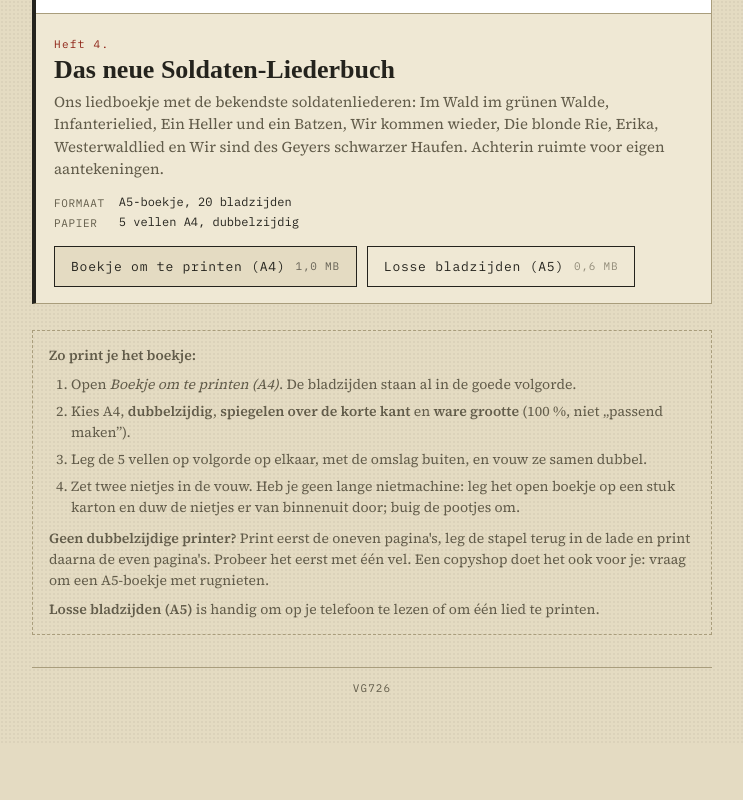
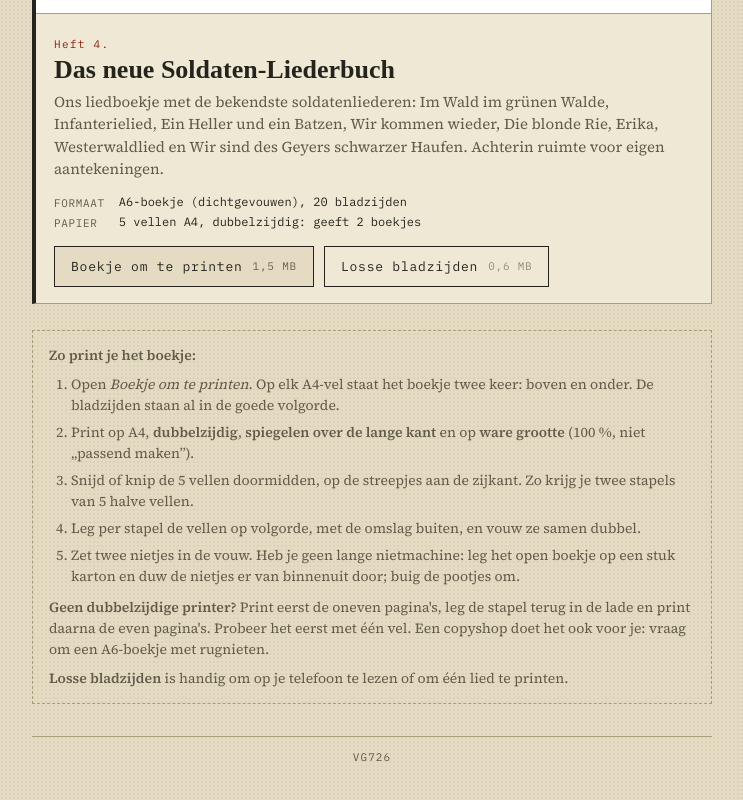
Before and after one commit to GrenBurg/VG726, a plain HTML site: page downloads/drukwerken/index.html in a window 1280 px wide. Shown: the part 848-1648 px from the top of the page, without its empty margins (268-1011 px from the left). Before the commit the page ends 1593 px from the top, so only its background shows below. Drawn offline with Linux system fonts and the light colour scheme; a web font is replaced by a local one.

Commit message:
Liederbuch: A6-boekje, 2 per A4 (met snij- en vouwstreepjes); printinstructie aangepast
Co-Authored-By: Claude Opus 5.5 <noreply@anthropic.com>
Claude-Session: https://claude.ai/code/session_01BgLh75aM49mdbPXAc1Jdvr

```diff
--- a/downloads/drukwerken/index.html
+++ b/downloads/drukwerken/index.html
@@ -94,15 +94,15 @@
         <h2 class="title">Das neue Soldaten-Liederbuch</h2>
         <p class="desc" data-i18n>Ons liedboekje met de bekendste soldatenliederen: Im Wald im grünen Walde, Infanterielied, Ein Heller und ein Batzen, Wir kommen wieder, Die blonde Rie, Erika, Westerwaldlied en Wir sind des Geyers schwarzer Haufen. Achterin ruimte voor eigen aantekeningen.</p>
         <dl>
-          <dt data-i18n>Formaat</dt><dd data-i18n>A5-boekje, 20 bladzijden</dd>
-          <dt data-i18n>Papier</dt><dd data-i18n>5 vellen A4, dubbelzijdig</dd>
+          <dt data-i18n>Formaat</dt><dd data-i18n>A6-boekje (dichtgevouwen), 20 bladzijden</dd>
+          <dt data-i18n>Papier</dt><dd data-i18n>5 vellen A4, dubbelzijdig: geeft 2 boekjes</dd>
         </dl>
         <div class="dls">
-          <a class="dl" href="soldaten-liederbuch-boekje-a4.pdf" download>
-            <span data-i18n>Boekje om te printen (A4)</span> <span class="sz">1,0 MB</span>
+          <a class="dl" href="soldaten-liederbuch-boekje-a6.pdf" download>
+            <span data-i18n>Boekje om te printen</span> <span class="sz">1,5 MB</span>
           </a>
           <a class="dl ghost" href="soldaten-liederbuch-a5.pdf" download>
-            <span data-i18n>Losse bladzijden (A5)</span> <span class="sz">0,6 MB</span>
+            <span data-i18n>Losse bladzijden</span> <span class="sz">0,6 MB</span>
           </a>
         </div>
       </div>
@@ -111,13 +111,14 @@
     <div class="note">
       <p data-i18n><strong>Zo print je het boekje:</strong></p>
       <ol class="steps">
-        <li data-i18n>Open <em>Boekje om te printen (A4)</em>. De bladzijden staan al in de goede volgorde.</li>
-        <li data-i18n>Kies A4, <strong>dubbelzijdig</strong>, <strong>spiegelen over de korte kant</strong> en <strong>ware grootte</strong> (100 %, niet „passend maken”).</li>
-        <li data-i18n>Leg de 5 vellen op volgorde op elkaar, met de omslag buiten, en vouw ze samen dubbel.</li>
+        <li data-i18n>Open <em>Boekje om te printen</em>. Op elk A4-vel staat het boekje twee keer: boven en onder. De bladzijden staan al in de goede volgorde.</li>
+        <li data-i18n>Print op A4, <strong>dubbelzijdig</strong>, <strong>spiegelen over de lange kant</strong> en op <strong>ware grootte</strong> (100 %, niet „passend maken”).</li>
+        <li data-i18n>Snijd of knip de 5 vellen doormidden, op de streepjes aan de zijkant. Zo krijg je twee stapels van 5 halve vellen.</li>
+        <li data-i18n>Leg per stapel de vellen op volgorde, met de omslag buiten, en vouw ze samen dubbel.</li>
         <li data-i18n>Zet twee nietjes in de vouw. Heb je geen lange nietmachine: leg het open boekje op een stuk karton en duw de nietjes er van binnenuit door; buig de pootjes om.</li>
       </ol>
-      <p data-i18n><strong>Geen dubbelzijdige printer?</strong> Print eerst de oneven pagina's, leg de stapel terug in de lade en print daarna de even pagina's. Probeer het eerst met één vel. Een copyshop doet het ook voor je: vraag om een A5-boekje met rugnieten.</p>
-      <p data-i18n><strong>Losse bladzijden (A5)</strong> is handig om op je telefoon te lezen of om één lied te printen.</p>
+      <p data-i18n><strong>Geen dubbelzijdige printer?</strong> Print eerst de oneven pagina's, leg de stapel terug in de lade en print daarna de even pagina's. Probeer het eerst met één vel. Een copyshop doet het ook voor je: vraag om een A6-boekje met rugnieten.</p>
+      <p data-i18n><strong>Losse bladzijden</strong> is handig om op je telefoon te lezen of om één lied te printen.</p>
     </div>
   </main>
 
--- a/downloads/vertalingen.js
+++ b/downloads/vertalingen.js
@@ -83,18 +83,19 @@ VG726.add({
   "Boekjes voor de groep, klaar om af te drukken.": "Hefte für die Gruppe, fertig zum Ausdrucken.",
   "Omslag van Das neue Soldaten-Liederbuch: twee zingende soldaten op een blauwe achtergrond.": "Umschlag von Das neue Soldaten-Liederbuch: zwei singende Soldaten auf blauem Grund.",
   "Ons liedboekje met de bekendste soldatenliederen: Im Wald im grünen Walde, Infanterielied, Ein Heller und ein Batzen, Wir kommen wieder, Die blonde Rie, Erika, Westerwaldlied en Wir sind des Geyers schwarzer Haufen. Achterin ruimte voor eigen aantekeningen.": "Unser Liederheft mit den bekanntesten Soldatenliedern: Im Wald im grünen Walde, Infanterielied, Ein Heller und ein Batzen, Wir kommen wieder, Die blonde Rie, Erika, Westerwaldlied und Wir sind des Geyers schwarzer Haufen. Hinten Platz für eigene Notizen.",
-  "A5-boekje, 20 bladzijden": "A5-Heft, 20 Seiten",
+  "A6-boekje (dichtgevouwen), 20 bladzijden": "A6-Heft (gefaltet), 20 Seiten",
   "Papier": "Papier",
-  "5 vellen A4, dubbelzijdig": "5 Blatt A4, beidseitig",
-  "Boekje om te printen (A4)": "Heft zum Drucken (A4)",
-  "Losse bladzijden (A5)": "Einzelseiten (A5)",
+  "5 vellen A4, dubbelzijdig: geeft 2 boekjes": "5 Blatt A4, beidseitig: ergibt 2 Hefte",
+  "Boekje om te printen": "Heft zum Drucken",
+  "Losse bladzijden": "Einzelseiten",
   "<strong>Zo print je het boekje:</strong>": "<strong>So druckst du das Heft:</strong>",
-  "Open <em>Boekje om te printen (A4)</em>. De bladzijden staan al in de goede volgorde.": "Öffne <em>Heft zum Drucken (A4)</em>. Die Seiten stehen schon in der richtigen Reihenfolge.",
-  "Kies A4, <strong>dubbelzijdig</strong>, <strong>spiegelen over de korte kant</strong> en <strong>ware grootte</strong> (100 %, niet „passend maken”).": "Wähle A4, <strong>beidseitig</strong>, <strong>an der kurzen Kante spiegeln</strong> und <strong>Originalgröße</strong> (100 %, nicht „An Seite anpassen“).",
-  "Leg de 5 vellen op volgorde op elkaar, met de omslag buiten, en vouw ze samen dubbel.": "Leg die 5 Blätter der Reihe nach aufeinander, mit dem Umschlag außen, und falte sie gemeinsam in der Mitte.",
+  "Open <em>Boekje om te printen</em>. Op elk A4-vel staat het boekje twee keer: boven en onder. De bladzijden staan al in de goede volgorde.": "Öffne <em>Heft zum Drucken</em>. Auf jedem A4-Blatt steht das Heft zweimal: oben und unten. Die Seiten stehen schon in der richtigen Reihenfolge.",
+  "Print op A4, <strong>dubbelzijdig</strong>, <strong>spiegelen over de lange kant</strong> en op <strong>ware grootte</strong> (100 %, niet „passend maken”).": "Drucke auf A4, <strong>beidseitig</strong>, <strong>an der langen Kante spiegeln</strong> und in <strong>Originalgröße</strong> (100 %, nicht „An Seite anpassen“).",
+  "Snijd of knip de 5 vellen doormidden, op de streepjes aan de zijkant. Zo krijg je twee stapels van 5 halve vellen.": "Schneide die 5 Blätter in der Mitte durch, an den Strichen am Rand. So bekommst du zwei Stapel mit je 5 halben Blättern.",
+  "Leg per stapel de vellen op volgorde, met de omslag buiten, en vouw ze samen dubbel.": "Leg die Blätter jedes Stapels der Reihe nach aufeinander, mit dem Umschlag außen, und falte sie gemeinsam in der Mitte.",
   "Zet twee nietjes in de vouw. Heb je geen lange nietmachine: leg het open boekje op een stuk karton en duw de nietjes er van binnenuit door; buig de pootjes om.": "Setze zwei Heftklammern in den Falz. Ohne Langarmhefter: Leg das offene Heft auf ein Stück Pappe, drück die Klammern von innen durch und biege die Beinchen um.",
-  "<strong>Geen dubbelzijdige printer?</strong> Print eerst de oneven pagina's, leg de stapel terug in de lade en print daarna de even pagina's. Probeer het eerst met één vel. Een copyshop doet het ook voor je: vraag om een A5-boekje met rugnieten.": "<strong>Kein Duplexdrucker?</strong> Drucke zuerst die ungeraden Seiten, leg den Stapel zurück ins Fach und drucke danach die geraden Seiten. Probier es zuerst mit einem Blatt. Ein Copyshop macht es auch für dich: frag nach einem A5-Heft mit Rückenheftung.",
-  "<strong>Losse bladzijden (A5)</strong> is handig om op je telefoon te lezen of om één lied te printen.": "<strong>Einzelseiten (A5)</strong> ist praktisch zum Lesen auf dem Handy oder um ein einzelnes Lied zu drucken."
+  "<strong>Geen dubbelzijdige printer?</strong> Print eerst de oneven pagina's, leg de stapel terug in de lade en print daarna de even pagina's. Probeer het eerst met één vel. Een copyshop doet het ook voor je: vraag om een A6-boekje met rugnieten.": "<strong>Kein Duplexdrucker?</strong> Drucke zuerst die ungeraden Seiten, leg den Stapel zurück ins Fach und drucke danach die geraden Seiten. Probier es zuerst mit einem Blatt. Ein Copyshop macht es auch für dich: frag nach einem A6-Heft mit Rückenheftung.",
+  "<strong>Losse bladzijden</strong> is handig om op je telefoon te lezen of om één lied te printen.": "<strong>Einzelseiten</strong> ist praktisch zum Lesen auf dem Handy oder um ein einzelnes Lied zu drucken."
  },
  "en": {
   "Drukwerken — VG726": "Booklets — VG726",
@@ -103,17 +104,18 @@ VG726.add({
   "Boekjes voor de groep, klaar om af te drukken.": "Booklets for the group, ready to print.",
   "Omslag van Das neue Soldaten-Liederbuch: twee zingende soldaten op een blauwe achtergrond.": "Cover of Das neue Soldaten-Liederbuch: two singing soldiers on a blue background.",
   "Ons liedboekje met de bekendste soldatenliederen: Im Wald im grünen Walde, Infanterielied, Ein Heller und ein Batzen, Wir kommen wieder, Die blonde Rie, Erika, Westerwaldlied en Wir sind des Geyers schwarzer Haufen. Achterin ruimte voor eigen aantekeningen.": "Our songbook with the best-known soldiers' songs: Im Wald im grünen Walde, Infanterielied, Ein Heller und ein Batzen, Wir kommen wieder, Die blonde Rie, Erika, Westerwaldlied and Wir sind des Geyers schwarzer Haufen. Space at the back for your own notes.",
-  "A5-boekje, 20 bladzijden": "A5 booklet, 20 pages",
+  "A6-boekje (dichtgevouwen), 20 bladzijden": "A6 booklet (folded), 20 pages",
   "Papier": "Paper",
-  "5 vellen A4, dubbelzijdig": "5 sheets of A4, double-sided",
-  "Boekje om te printen (A4)": "Booklet to print (A4)",
-  "Losse bladzijden (A5)": "Single pages (A5)",
+  "5 vellen A4, dubbelzijdig: geeft 2 boekjes": "5 sheets of A4, double-sided: makes 2 booklets",
+  "Boekje om te printen": "Booklet to print",
+  "Losse bladzijden": "Single pages",
   "<strong>Zo print je het boekje:</strong>": "<strong>How to print the booklet:</strong>",
-  "Open <em>Boekje om te printen (A4)</em>. De bladzijden staan al in de goede volgorde.": "Open <em>Booklet to print (A4)</em>. The pages are already in the right order.",
-  "Kies A4, <strong>dubbelzijdig</strong>, <strong>spiegelen over de korte kant</strong> en <strong>ware grootte</strong> (100 %, niet „passend maken”).": "Choose A4, <strong>double-sided</strong>, <strong>flip on short edge</strong> and <strong>actual size</strong> (100 %, not “fit to page”).",
-  "Leg de 5 vellen op volgorde op elkaar, met de omslag buiten, en vouw ze samen dubbel.": "Stack the 5 sheets in order, with the cover on the outside, and fold them in half together.",
+  "Open <em>Boekje om te printen</em>. Op elk A4-vel staat het boekje twee keer: boven en onder. De bladzijden staan al in de goede volgorde.": "Open <em>Booklet to print</em>. Each A4 sheet holds the booklet twice: top and bottom. The pages are already in the right order.",
+  "Print op A4, <strong>dubbelzijdig</strong>, <strong>spiegelen over de lange kant</strong> en op <strong>ware grootte</strong> (100 %, niet „passend maken”).": "Print on A4, <strong>double-sided</strong>, <strong>flip on long edge</strong> and at <strong>actual size</strong> (100 %, not “fit to page”).",
+  "Snijd of knip de 5 vellen doormidden, op de streepjes aan de zijkant. Zo krijg je twee stapels van 5 halve vellen.": "Cut the 5 sheets in half at the marks on the sides. That gives you two stacks of 5 half-sheets.",
+  "Leg per stapel de vellen op volgorde, met de omslag buiten, en vouw ze samen dubbel.": "For each stack, put the sheets in order with the cover on the outside, and fold them in half together.",
   "Zet twee nietjes in de vouw. Heb je geen lange nietmachine: leg het open boekje op een stuk karton en duw de nietjes er van binnenuit door; buig de pootjes om.": "Put two staples in the fold. No long-reach stapler? Lay the open booklet on a piece of cardboard, push the staples through from the inside and bend the legs over.",
-  "<strong>Geen dubbelzijdige printer?</strong> Print eerst de oneven pagina's, leg de stapel terug in de lade en print daarna de even pagina's. Probeer het eerst met één vel. Een copyshop doet het ook voor je: vraag om een A5-boekje met rugnieten.": "<strong>No double-sided printer?</strong> Print the odd pages first, put the stack back in the tray and then print the even pages. Try it with one sheet first. A print shop can also do it for you: ask for a saddle-stitched A5 booklet.",
-  "<strong>Losse bladzijden (A5)</strong> is handig om op je telefoon te lezen of om één lied te printen.": "<strong>Single pages (A5)</strong> is handy for reading on your phone or printing a single song."
+  "<strong>Geen dubbelzijdige printer?</strong> Print eerst de oneven pagina's, leg de stapel terug in de lade en print daarna de even pagina's. Probeer het eerst met één vel. Een copyshop doet het ook voor je: vraag om een A6-boekje met rugnieten.": "<strong>No double-sided printer?</strong> Print the odd pages first, put the stack back in the tray and then print the even pages. Try it with one sheet first. A print shop can also do it for you: ask for a saddle-stitched A6 booklet.",
+  "<strong>Losse bladzijden</strong> is handig om op je telefoon te lezen of om één lied te printen.": "<strong>Single pages</strong> is handy for reading on your phone or printing a single song."
  }
 });
```
Also changed, not shown: 3 other files.
